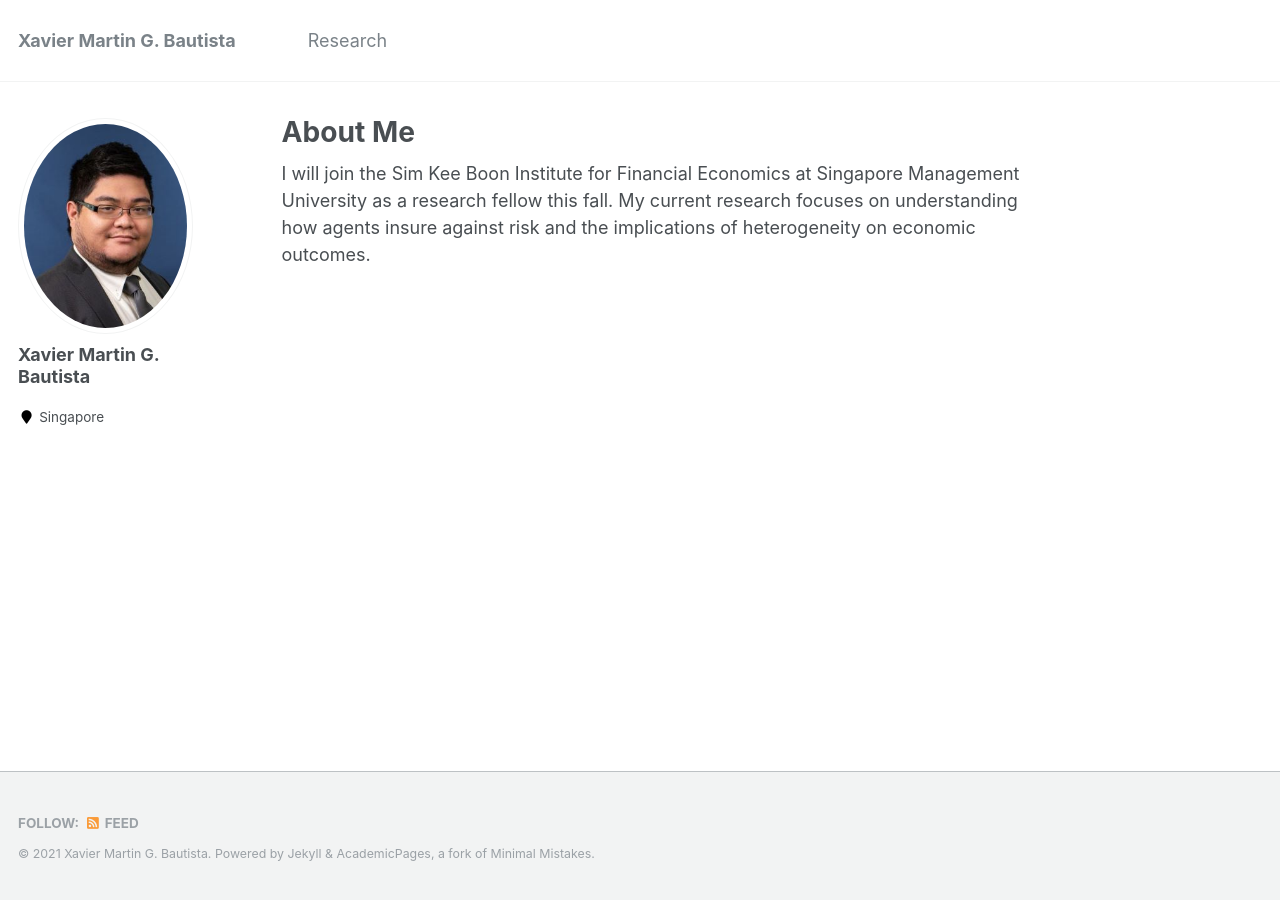
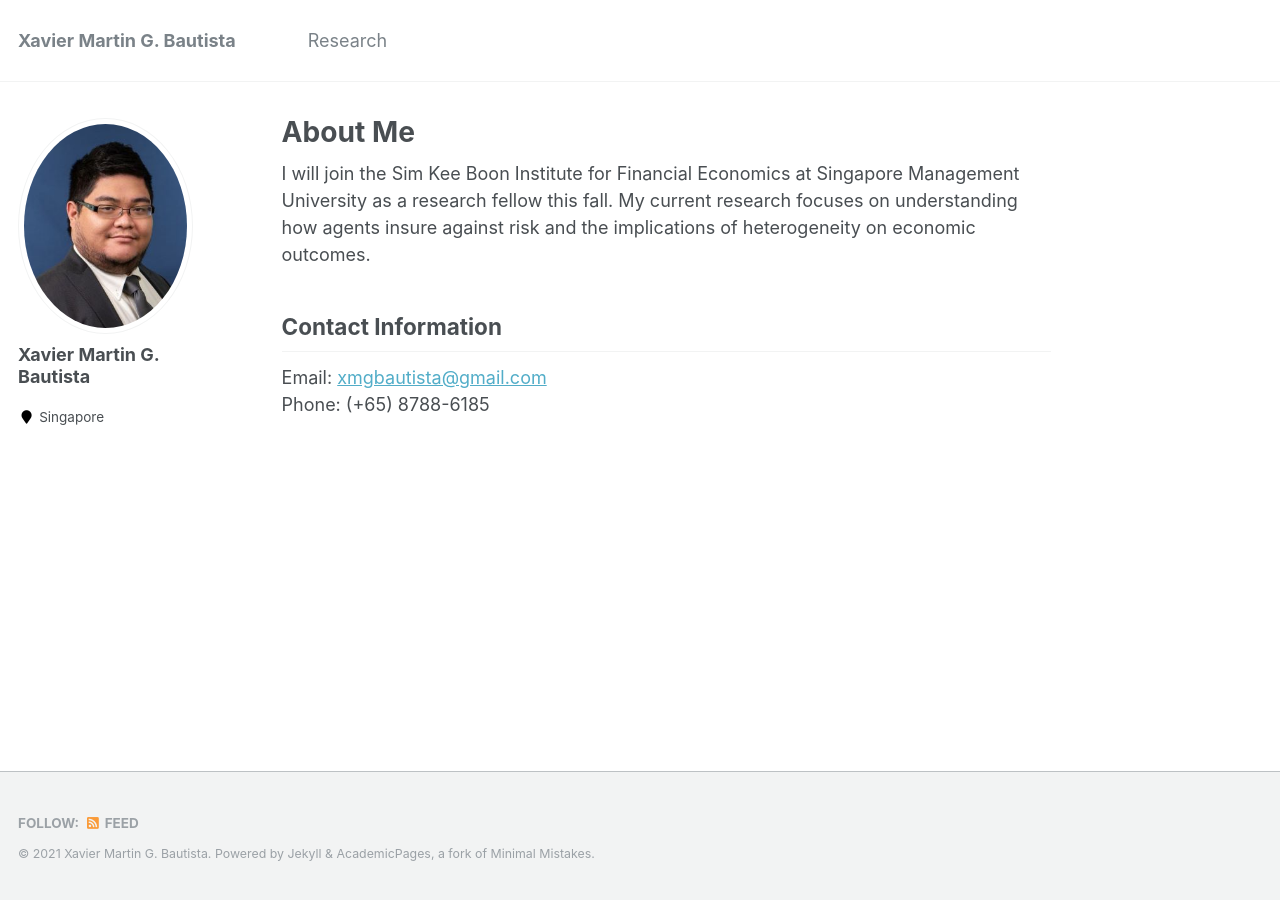
Before and after one commit to xmgbautista/xmgbautista.github.io, a Jekyll site: the page built from _pages/about.md, in a window 1280 px wide. Built offline with Jekyll 4.4.1, drawn with Linux system fonts in a browser that asks for light colours.

Commit message:
Update home page.

```diff
--- a/_pages/about.md
+++ b/_pages/about.md
@@ -10,3 +10,8 @@ redirect_from:
 
 I will join the Sim Kee Boon Institute for Financial Economics at Singapore Management University as a research fellow this fall.
 My current research focuses on understanding how agents insure against risk and the implications of heterogeneity on economic outcomes.
+
+## Contact Information
+
+Email: [xmgbautista@gmail.com](mailto:xmgbautista@gmail.com)<br>
+Phone: (+65) 8788-6185
```
